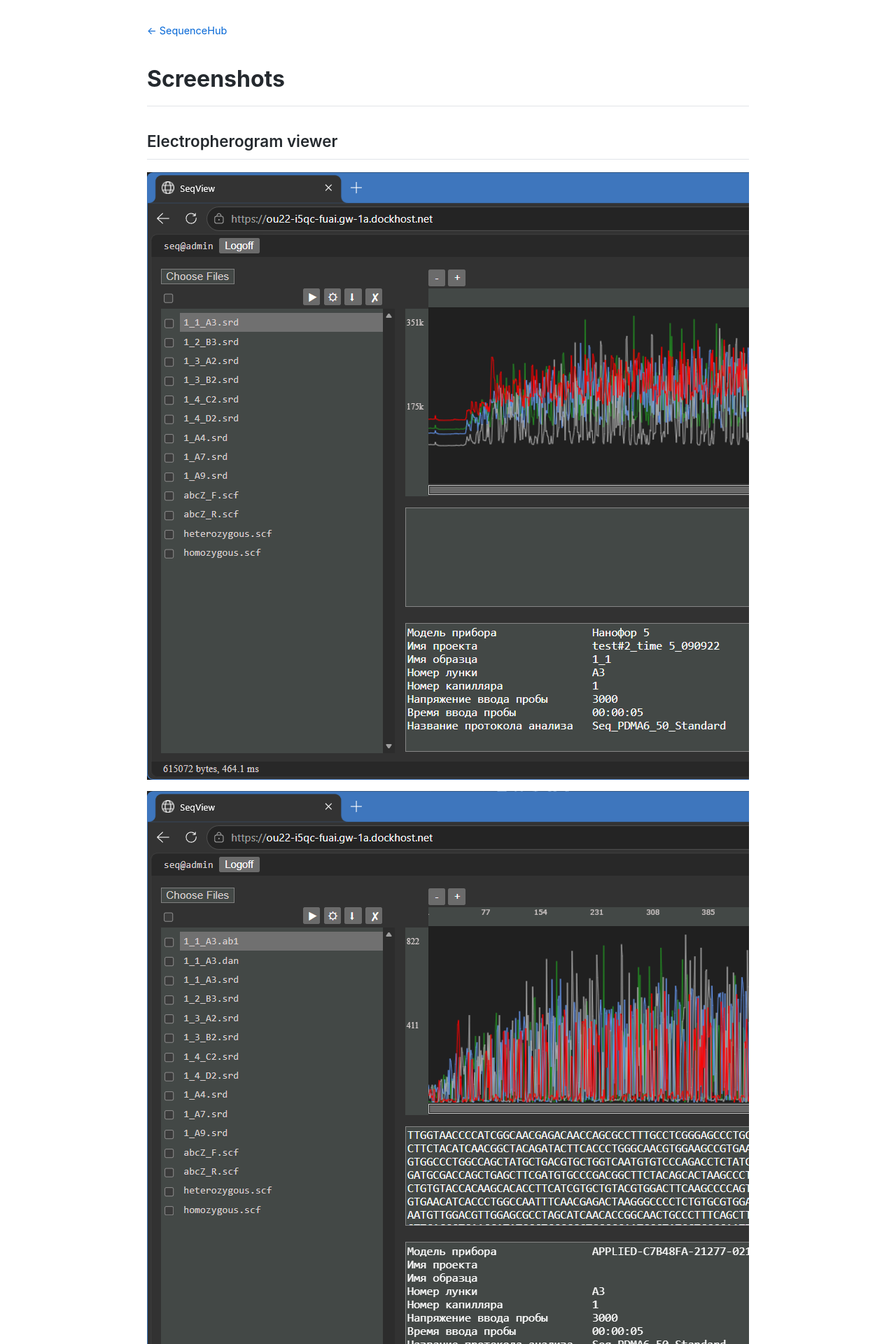
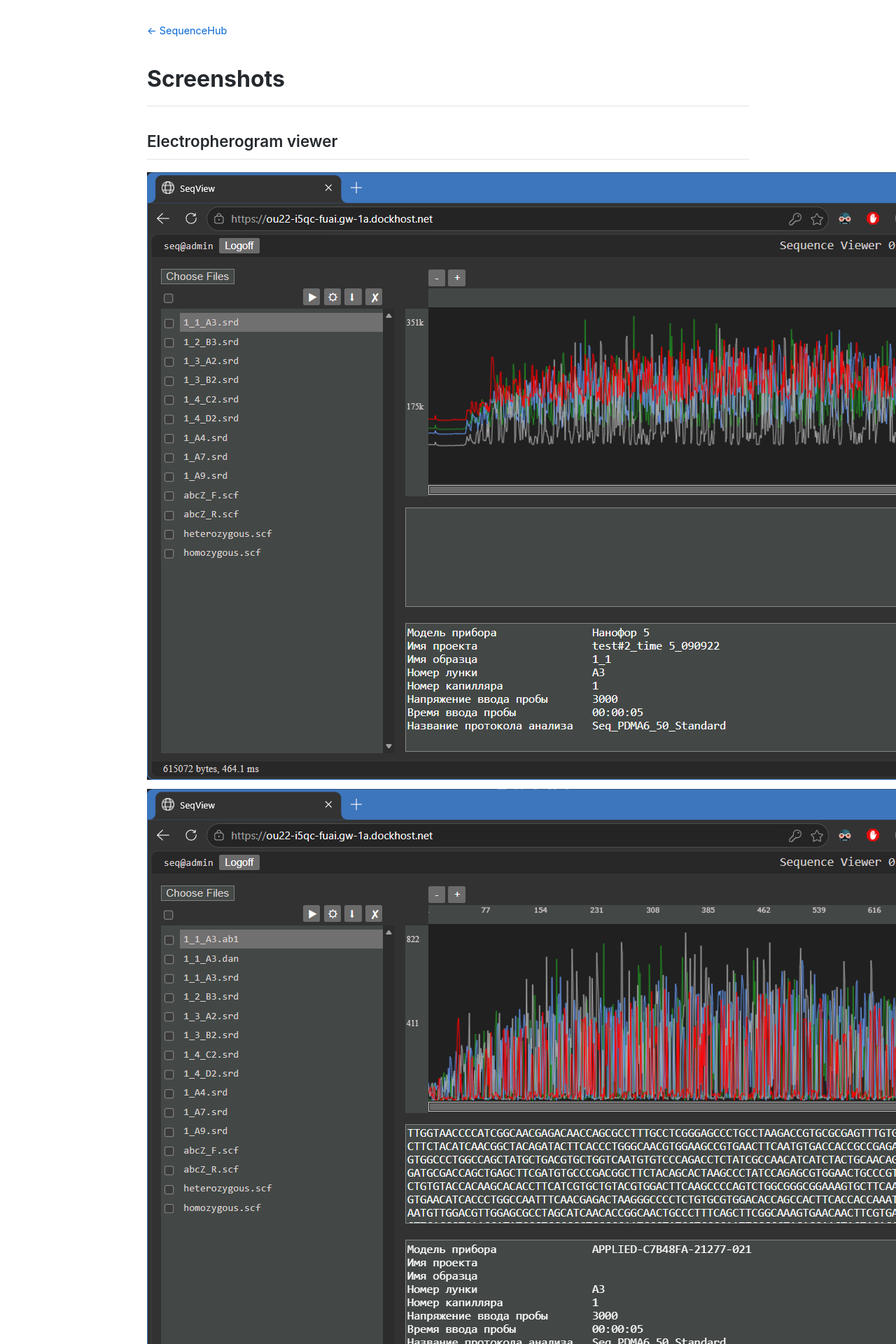
Before and after one commit to pkvspb/sequencehub-public, a Jekyll site: the page built from screenshots/index.md, in a window 1280 px wide. Shown: the top 1920 px of the page at 70% size. Built offline with Jekyll 4.4.1, drawn with Linux system fonts in a browser that asks for light colours.

Commit message:
Updated screenshots

```diff
--- a/screenshots/index.md
+++ b/screenshots/index.md
@@ -3,26 +3,31 @@
 layout: doc
 ---
 
+<style>
+html { overflow-x: auto; }
+img { display: block; max-width: none; }
+</style>
+
 # Screenshots
 
 ## Electropherogram viewer
 
-<div style="overflow-x:auto;margin:1rem 0"><img src="1.Electropherogram%20viewer.png" alt="Electropherogram viewer" style="display:block;width:1263px;height:auto"></div>
+![Electropherogram viewer](1.Electropherogram%20viewer.png)
 
-<div style="overflow-x:auto;margin:1rem 0"><img src="2.Electropherogram%20viewer.png" alt="Electropherogram viewer" style="display:block;width:1263px;height:auto"></div>
+![Electropherogram viewer](2.Electropherogram%20viewer.png)
 
 ## Zoomed trace
 
-<div style="overflow-x:auto;margin:1rem 0"><img src="3.Zoomed%20trace.png" alt="Zoomed trace" style="display:block;width:1263px;height:auto"></div>
+![Zoomed trace](3.Zoomed%20trace.png)
 
 ## Select Basecaller
 
-<div style="overflow-x:auto;margin:1rem 0"><img src="4.Select%20Basecaller.png" alt="Select Basecaller" style="display:block;width:1241px;height:auto"></div>
+![Select Basecaller](4.Select%20Basecaller.png)
 
 ## Architecture overview
 
-<div style="overflow-x:auto;margin:1rem 0"><img src="5.Architecture%20overview.png" alt="Architecture overview" style="display:block;width:975px;height:auto"></div>
+![Architecture overview](5.Architecture%20overview.png)
 
 ## Deployment
 
-<div style="overflow-x:auto;margin:1rem 0"><img src="6.Distributed%20deployment%20diagram.png" alt="Distributed deployment diagram" style="display:block;width:1427px;height:auto"></div>
+![Distributed deployment diagram](6.Distributed%20deployment%20diagram.png)
```
